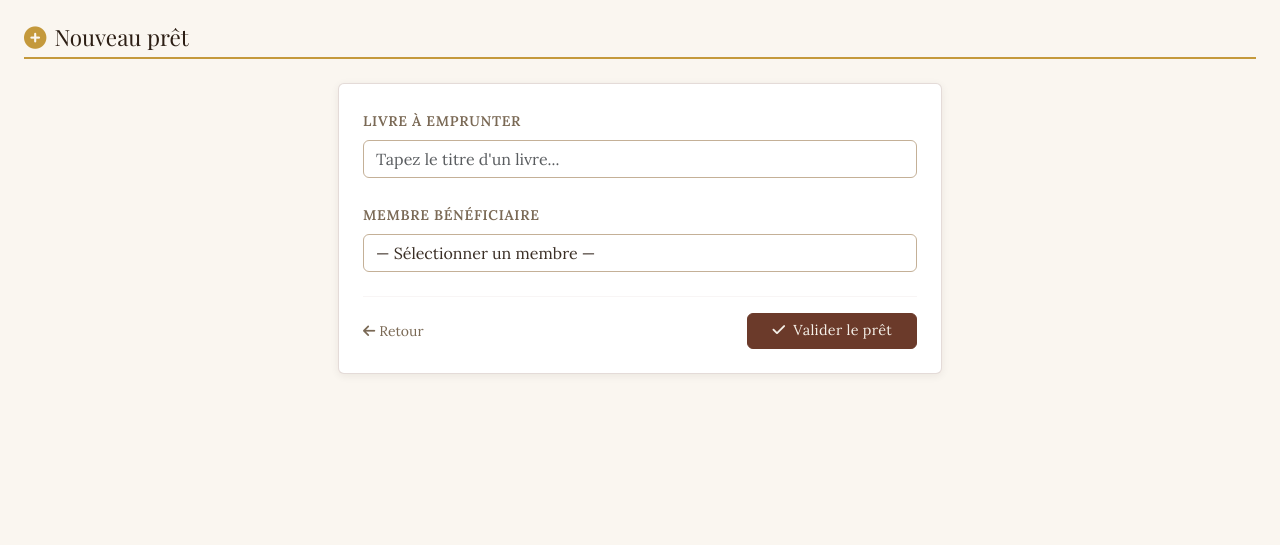
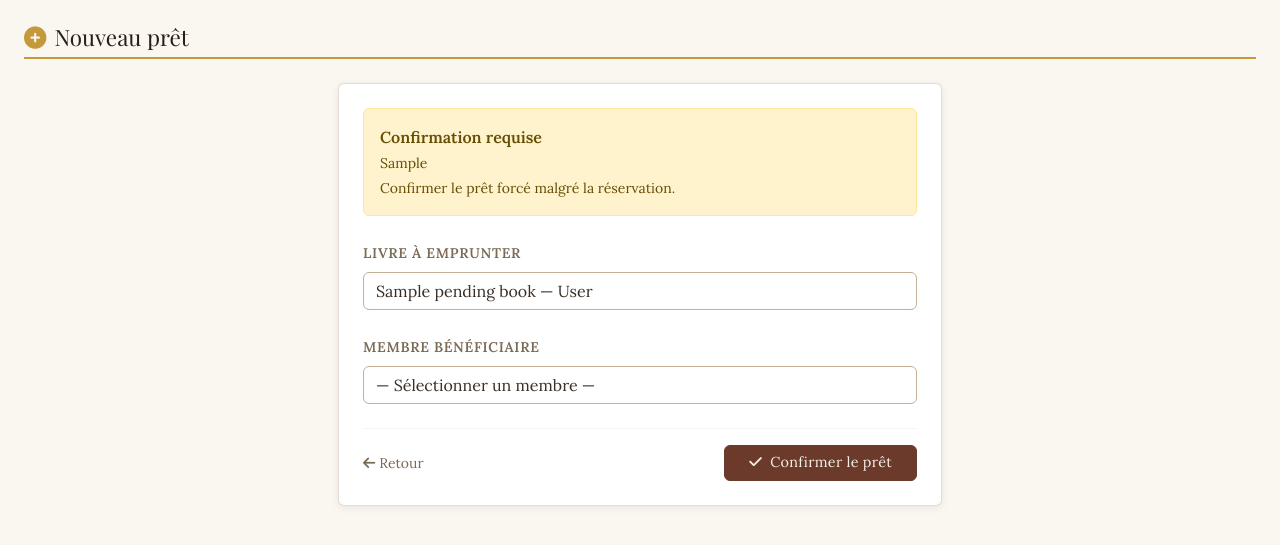
Before and after one commit to ez1kl/sae-s6, a Symfony app: template biblio/templates/librarian/express_loan.html.twig in a window 1280 px wide. Shown: the part 59-604 px from the top of the page. Run offline with Twig, Linux system fonts and the light colour scheme; the template is opened without the code that fills it: most values are stand-ins (such as "Sample title", 1, 10 or a date in 2020); some libraries are stand-ins or nearby versions.

Commit message:
feat: ajout de la confirmation de prêt forcé en cas de réservation

```diff
--- a/biblio/templates/librarian/express_loan.html.twig
+++ b/biblio/templates/librarian/express_loan.html.twig
@@ -10,6 +10,13 @@
     <div class="row justify-content-center">
         <div class="col-lg-6 col-md-8">
             <div class="card p-4">
+                {% if reservationWarning is defined and reservationWarning %}
+                    <div class="alert alert-warning mb-4" role="alert">
+                        <div class="fw-semibold">Confirmation requise</div>
+                        <div class="small mt-1">{{ reservationWarning }}</div>
+                        <div class="small mt-1">Confirmer le prêt forcé malgré la réservation.</div>
+                    </div>
+                {% endif %}
                 <form method="post" action="{{ path('librarian_express_loan') }}">
                     <div class="mb-4">
                         <label for="book-search-input" class="form-label small fw-semibold" style="color: var(--v-muted); text-transform: uppercase; letter-spacing: 0.05em; font-family: 'Lora', serif;">
@@ -24,6 +31,9 @@
                                 autocomplete="off"
                                 required>
                             <input type="hidden" id="book_id" name="book_id">
+                            {% if reservationWarning is defined and reservationWarning %}
+                                <input type="hidden" name="force" value="1">
+                            {% endif %}
                             <div id="book-search-dropdown" style="display:none; position:absolute; z-index:200; background:#fff; border:1px solid var(--v-border, #ccc); border-top:none; width:100%; max-height:220px; overflow-y:auto; box-shadow: 0 4px 8px rgba(0,0,0,0.1);">
                             </div>
                         </div>
@@ -36,7 +46,9 @@
                         <select id="member_id" name="member_id" class="form-select form-select-vintage" required>
                             <option value="">— Sélectionner un membre —</option>
                             {% for member in members %}
-                                <option value="{{ member.id }}">{{ member.firstName }} {{ member.lastName }}</option>
+                                <option value="{{ member.id }}" {% if pendingMemberId is defined and pendingMemberId == member.id %}selected{% endif %}>
+                                    {{ member.firstName }} {{ member.lastName }}
+                                </option>
                             {% endfor %}
                         </select>
                     </div>
@@ -48,7 +60,7 @@
                             <i class="fas fa-arrow-left me-1"></i>Retour
                         </a>
                         <button type="submit" class="btn btn-vintage-primary px-4">
-                            <i class="fas fa-check me-2"></i>Valider le prêt
+                            <i class="fas fa-check me-2"></i>{% if reservationWarning is defined and reservationWarning %}Confirmer le prêt{% else %}Valider le prêt{% endif %}
                         </button>
                     </div>
                 </form>
@@ -110,6 +122,12 @@
         input.addEventListener('blur', function () {
             setTimeout(function () { dropdown.style.display = 'none'; }, 200);
         });
+
+        {% if pendingBook is defined and pendingBook %}
+        // Pré-remplissage lors d'une demande de confirmation
+        input.value = {{ (pendingBook.title ~ (pendingBook.author ? ' — ' ~ pendingBook.author.lastName : ''))|json_encode|raw }};
+        hidden.value = {{ pendingBook.id|json_encode|raw }};
+        {% endif %}
     })();
     </script>
 {% endblock %}
```
Also changed, not shown: biblio/src/Controller/LibrarianController.php (+12 -0 lines).
